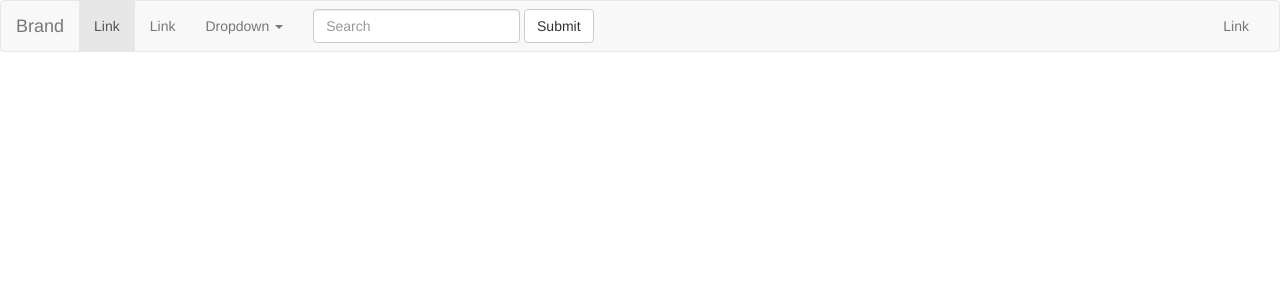
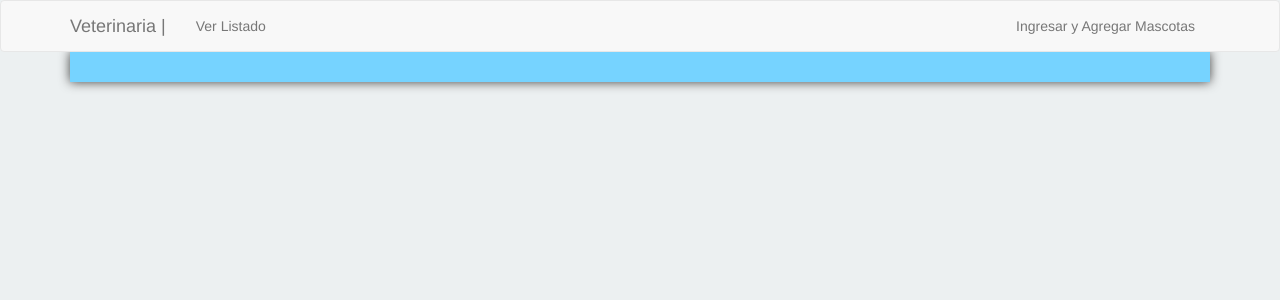
Before and after one commit to JoseGE/veterinaria, a CodeIgniter app: page /tarea910/ in a window 1280 px wide. Shown: the top 300 px of the page. Run offline with CodeIgniter, Linux system fonts and the light colour scheme; data that the repository does not hold is empty; some libraries are stand-ins or nearby versions.

Commit message:
Creacion de lista de mascotas
Aplicacion de restricciones necesita login para poder registrar mascota
y creacion de una lista principal para ver todas las mascotas
registradas

```diff
--- a/application/config/autoload.php
+++ b/application/config/autoload.php
@@ -58,7 +58,7 @@ $autoload['packages'] = array();
 |
 |	$autoload['libraries'] = array('user_agent' => 'ua');
 */
-$autoload['libraries'] = array('database');
+$autoload['libraries'] = array('database','session');
 
 /*
 | -------------------------------------------------------------------
--- a/application/config/routes.php
+++ b/application/config/routes.php
@@ -49,6 +49,6 @@ defined('BASEPATH') OR exit('No direct script access allowed');
 | Examples:	my-controller/index	-> my_controller/index
 |		my-controller/my-method	-> my_controller/my_method
 */
-$route['default_controller'] = 'inicio';
+$route['default_controller'] = 'mascotas';
 $route['404_override'] = '';
 $route['translate_uri_dashes'] = FALSE;
--- a/application/controllers/mascotas.php
+++ b/application/controllers/mascotas.php
@@ -6,20 +6,28 @@ class Mascotas extends CI_Controller{
   public function __construct()
   {
     parent::__construct();
+
     $this->load->model(array('mascotas_modelo'));
     //Codeigniter : Write Less Do More
   }
 
   function index()
   {
-
+    $data['titulo'] = "Veterinaria";
+    //lista todas las mascotas para crear una lista y mostrarla en la principal
+    $data['mascotas'] = $this->mascotas_modelo->mascotas();
+    $this->load->view('secciones/inicio',$data);
 
   }
 
   function registro()
   {
+    if(!(isset($this->session->usuario)) && $this->session->usuario==0){
+      redirect('seguridad');
+    }
     $data['titulo'] = "Registro de Mascotas";
     $this->load->view('secciones/registro', $data);
+
 
   }
 
@@ -30,7 +38,6 @@ class Mascotas extends CI_Controller{
       }else{
         $_POST['foto']='N';
       }
-      var_dump($_POST);
       $id=$this->mascotas_modelo->regMascota($_POST);
       $this->mascotas_modelo->subir_fichero($id);
     }
--- a/application/views/partes/header.php
+++ b/application/views/partes/header.php
@@ -1,5 +1,5 @@
 <nav class="navbar navbar-default">
-  <div class="container-fluid">
+  <div class="container">
     <div class="navbar-header">
       <button type="button" class="navbar-toggle collapsed" data-toggle="collapse" data-target="#bs-example-navbar-collapse-1">
         <span class="sr-only">Toggle navigation</span>
@@ -7,35 +7,25 @@
         <span class="icon-bar"></span>
         <span class="icon-bar"></span>
       </button>
-      <a class="navbar-brand" href="#">Brand</a>
+      <a class="navbar-brand" href="#">Veterinaria  |</a>
     </div>
 
     <div class="collapse navbar-collapse" id="bs-example-navbar-collapse-1">
       <ul class="nav navbar-nav">
-        <li class="active"><a href="#">Link <span class="sr-only">(current)</span></a></li>
-        <li><a href="#">Link</a></li>
-        <li class="dropdown">
-          <a href="#" class="dropdown-toggle" data-toggle="dropdown" role="button" aria-expanded="false">Dropdown <span class="caret"></span></a>
-          <ul class="dropdown-menu" role="menu">
-            <li><a href="#">Action</a></li>
-            <li><a href="#">Another action</a></li>
-            <li><a href="#">Something else here</a></li>
-            <li class="divider"></li>
-            <li><a href="#">Separated link</a></li>
-            <li class="divider"></li>
-            <li><a href="#">One more separated link</a></li>
-          </ul>
-        </li>
+        <li><a href="<?php echo base_url('mascotas');?>">Ver Listado</a></li>
+        <?php if(isset($this->session->usuario)){?>
+        <li><a href="<?php echo base_url('mascotas/registro');?>">Agregar Mascotas</a></li>
+        <?php } ?>
       </ul>
-      <form class="navbar-form navbar-left" role="search">
-        <div class="form-group">
-          <input type="text" class="form-control" placeholder="Search">
-        </div>
-        <button type="submit" class="btn btn-default">Submit</button>
-      </form>
+
       <ul class="nav navbar-nav navbar-right">
-        <li><a href="#">Link</a></li>
+        <?php if(isset($this->session->usuario)){?>
+        <li><a href="<?php echo base_url('seguridad/salir');?>">Salir</a></li>
+        <?php }else{ ?>
+          <li><a href="<?php echo base_url('seguridad');?>">Ingresar y Agregar Mascotas</a></li>
+        <?php } ?>
       </ul>
+
     </div>
   </div>
 </nav>
--- a/application/views/secciones/inicio.php
+++ b/application/views/secciones/inicio.php
@@ -2,6 +2,12 @@
 $this->load->view('partes/head',$titulo);
 ?>
 <style >
+.navbar{
+  margin-bottom: 0;
+}
+body{
+      background: #ecf0f1;
+}
 ul.gallery {
   padding: 0 2.85714%;
   list-style: none
@@ -47,18 +44,22 @@ ul.gallery li span h3{
   word-wrap: break-word;
 }
 ul.gallery li img{
-  max-height: 230px;
+  max-height: 190px;
   width: 100%;
+  background: #fff;
 }
 ul.gallery{
   flex-wrap: nowrap;
   flex-wrap: wrap;
   flex-wrap: wrap-reverse;
-
-  /* Global values */
   flex-wrap: inherit;
   flex-wrap: initial;
   flex-wrap: unset;
+}
+#lista_mascotas{
+    background: #76d3ff;
+    padding: 10px;
+    box-shadow: 0px 0px 11px 0px #3f3f3f;
 }
 </style>
   <section id="lista_mascotas">
@@ -73,7 +74,7 @@ ul.gallery{
             <span><?php echo $v->nacimiento; ?></span>
             <span><?php echo $v->tipo; ?></span>
             <span><?php echo $v->raza; ?></span>
-            <span><?php echo $v->peso; ?></span>
+            <span><?php echo $v->peso; ?> kgr</span>
             <span><?php echo $v->color; ?></span>
             <span><?php echo $v->comentario; ?></span>
           </span>
```
Also changed, not shown: other parts of application/views/secciones/inicio.php (+9 -18 lines), application/controllers/seguridad.php (added, +46 -0 lines), application/models/usuario_modelo.php (added, +60 -0 lines), application/views/secciones/login.php (added, +23 -0 lines).
